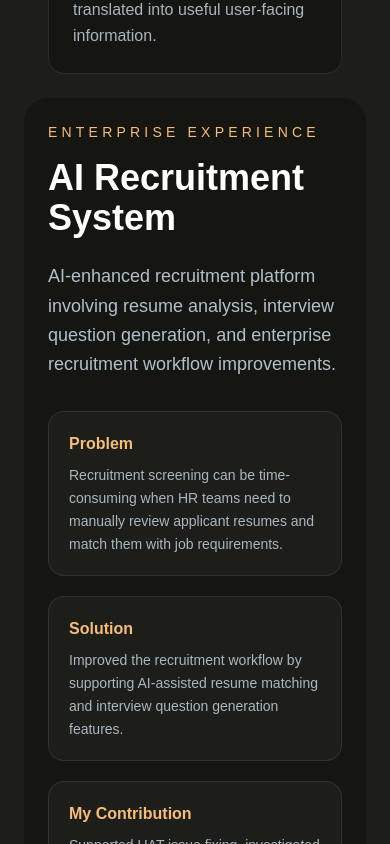
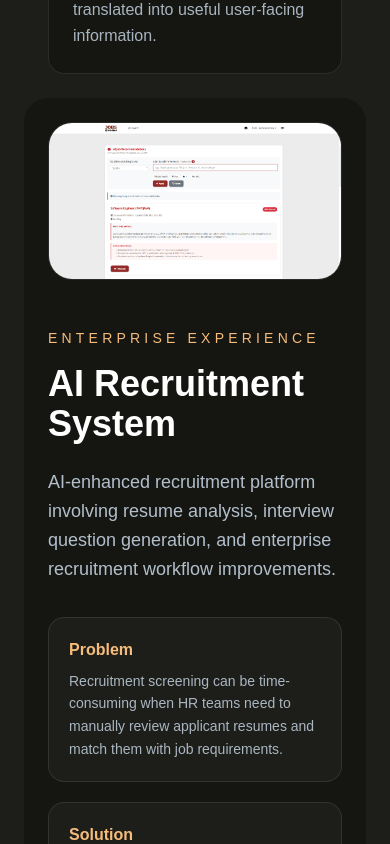
Before and after one commit to JustZachary/adrian-zachary-portfolio, a Next.js app in the folder temp-portfolio/: page / in a window 390 px wide. Shown: the part 6240-7084 px from the top of the page. Built offline with nearby package versions, Linux system fonts and the light colour scheme.

Commit message:
portfolio improvements 2.0

```diff
--- a/temp-portfolio/src/app/page.tsx
+++ b/temp-portfolio/src/app/page.tsx
@@ -480,7 +480,7 @@ export default function Home() {
               </div>
 
               {/* Right Screenshot */}
-              <div className="lg:sticky lg:top-24">
+              <div className="order-first lg:order-last">
                 <img
                   src="/ai-recruitment.png"
                   alt="AI Recruitment"
```
